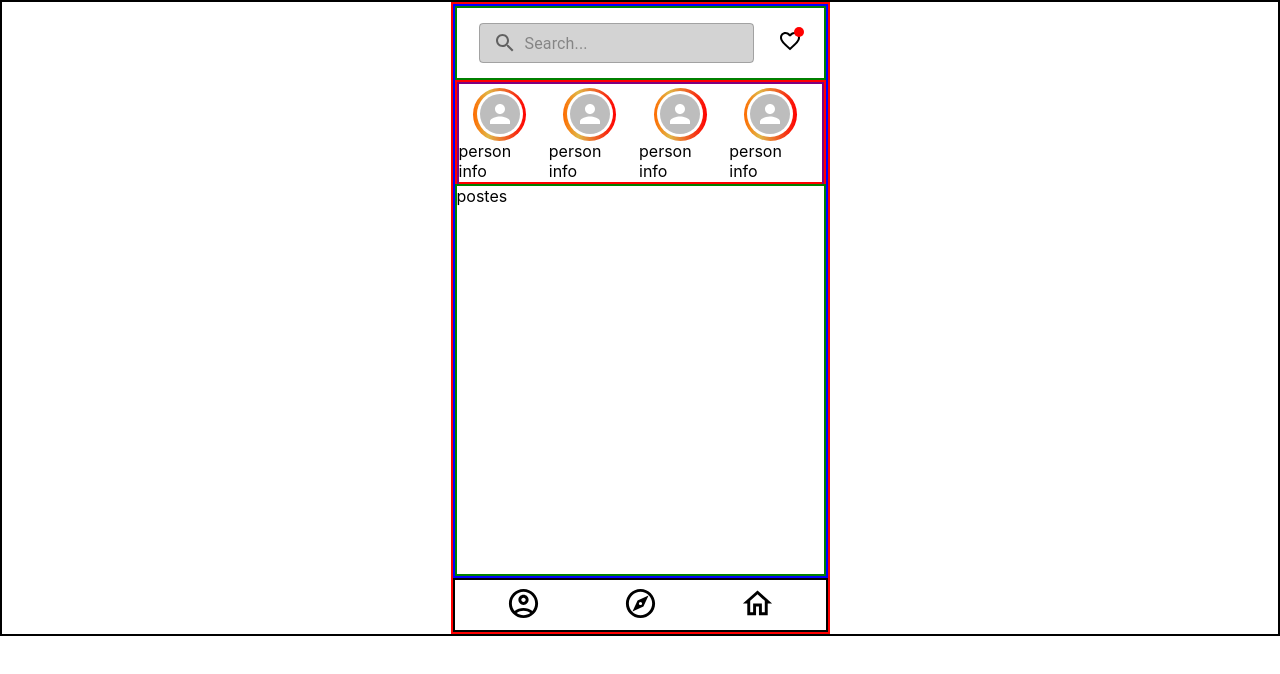
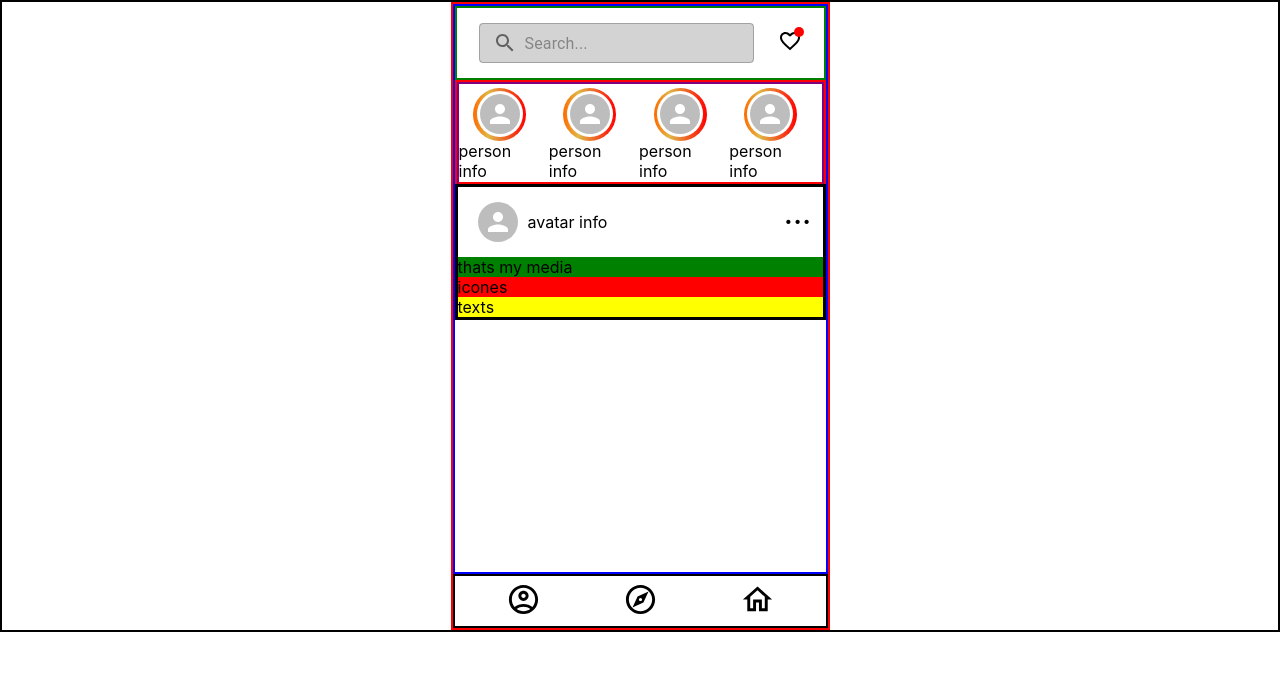
Before and after one commit to koroush-97/mini-insta1, a React (Create React App) app: page / in a window 1280 px wide. Shown: the top 674 px of the page. Built offline with nearby package versions, Linux system fonts and the light colour scheme; the HTML template or start-up script is replaced by a standard one.

Commit message:
grid system faild

```diff
--- /dev/null
+++ b/src/components/MainPosts/MainPosts.css
@@ -0,0 +1,82 @@
+
+
+.posts_container {
+   display: flex;/* یا row بستگی به نیاز */
+   /* ظرف والد */
+    flex-direction: column; /* یا row بستگی به نیاز */
+    height: auto; /* برای اندازه‌گیری خودکار */
+    border: 3px solid black;
+}
+
+.banafsh{
+    height: 70px;
+    display: grid;
+    justify-content: space-between;
+    grid-template-columns: auto auto;
+
+}
+
+
+.avata-text{
+    display: grid;
+    grid-template-columns: 70px 70px;
+    justify-content: center;
+    justify-items: center;
+    align-items: center;
+    padding: 5px;
+}
+
+
+
+
+.sperad-box{
+    display: grid;
+    justify-items: center;
+    padding-bottom: 20px ;
+    align-items: center;
+    grid-template-columns: 70px;
+}
+
+
+.avatar-text-avatar{
+    cursor: pointer;
+}
+
+.sperad-box-span{
+    font-size: xx-large;
+    margin-left: 20px;
+    cursor: pointer;
+}
+
+
+.avatar-info{
+    display: grid;
+    grid-template-columns: max-content;
+}
+
+
+
+.sabz{
+    background-color: green;
+}
+
+
+
+.media-pos{
+height: 400px;
+width: 300px;
+}
+
+
+
+
+
+
+
+.red{
+    background-color: red;
+}
+
+.zard{
+    background-color: yellow ;
+}
--- /dev/null
+++ b/src/components/MainPosts/MainPosts.jsx
@@ -0,0 +1,25 @@
+import React from 'react'
+import './MainPosts.css'
+import { Box } from '@mui/material'
+import Avatar from '@mui/material/Avatar';
+
+export default function MainPosts() {
+  return (
+    <Box className="posts_container">
+        <Box className="postes_items banafsh" >
+        <Box className="avata-text">
+        <Avatar className='avatar-text-avatar' alt="Remy Sharp" src="" />
+            <span className='avatar-info'>avatar info</span>
+        </Box>
+        <Box className="sperad-box">
+            <span className='sperad-box-span'>...</span>
+        </Box>
+        </Box>
+        <Box className="postes_items sabz" >
+            <Box className='media-post'>thats  my media</Box>
+         </Box>
+        <Box className="postes_items red" > icones </Box>
+        <Box className="postes_items zard" >texts</Box>
+    </Box>
+  )
+}
--- a/src/pages/Mainpage/Mainpage.js
+++ b/src/pages/Mainpage/Mainpage.js
@@ -2,6 +2,7 @@ import React from 'react'
 import './Mainpage.css'
 import SearchBox from '../../components/Searchbox/SearchBox'
 import Slidercercles from '../../components/slidercerclies/Slidercercles'
+import MainPosts from '../../components/MainPosts/MainPosts'
 
 export default function Mainpage() {
   return (
@@ -10,7 +11,7 @@ export default function Mainpage() {
       <p style={{  border: "2px solid red" , margin:"0" , padding: "0" , height: "100px" }}>
         <Slidercercles style={{height: "1170px"}}/>
       </p>
-      <p style={{  border: "2px solid green", margin:"0" , padding: "0" , height: "388px" }}>postes</p>
+      <MainPosts />
     </div>
   )
 }
```
